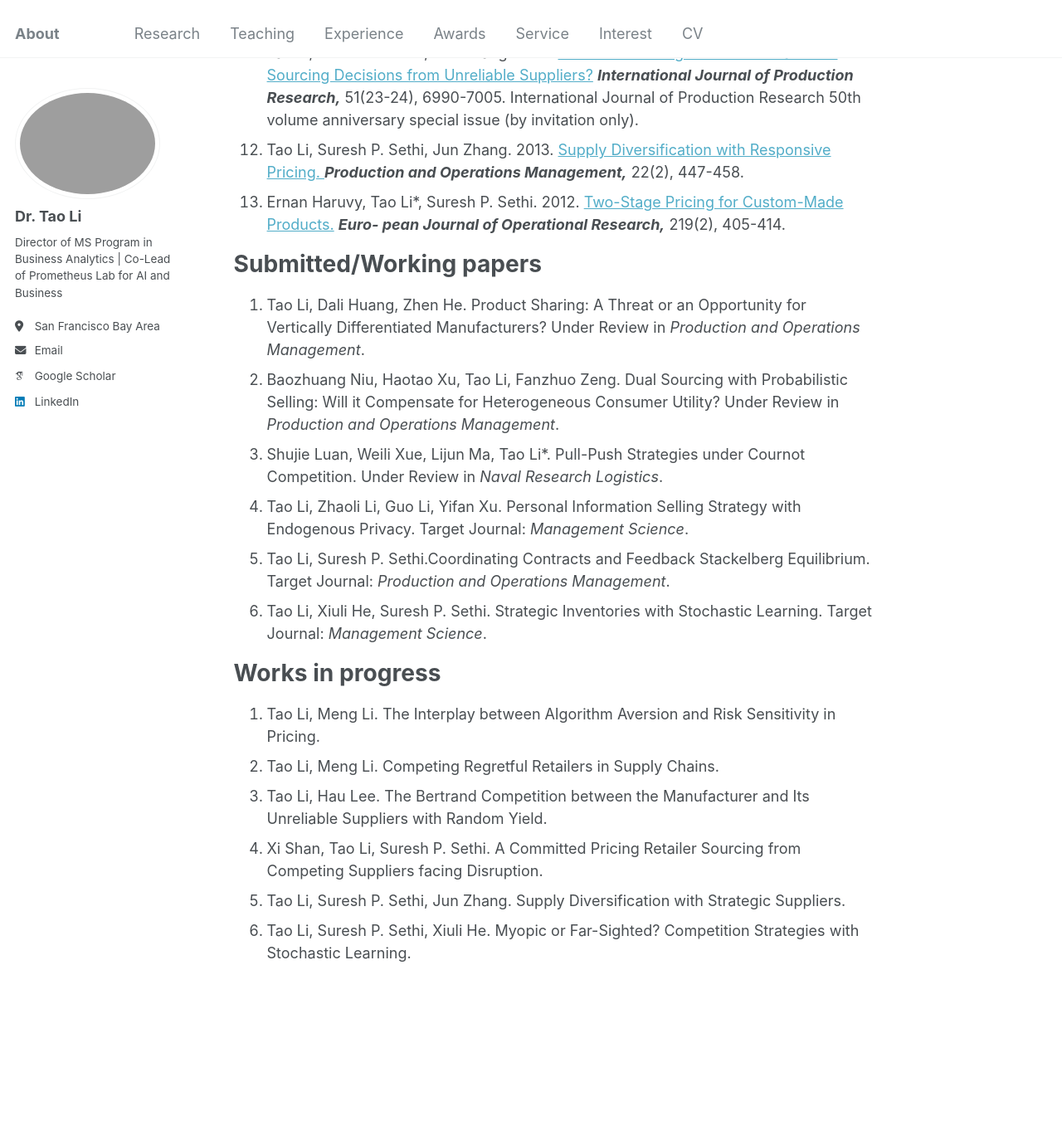
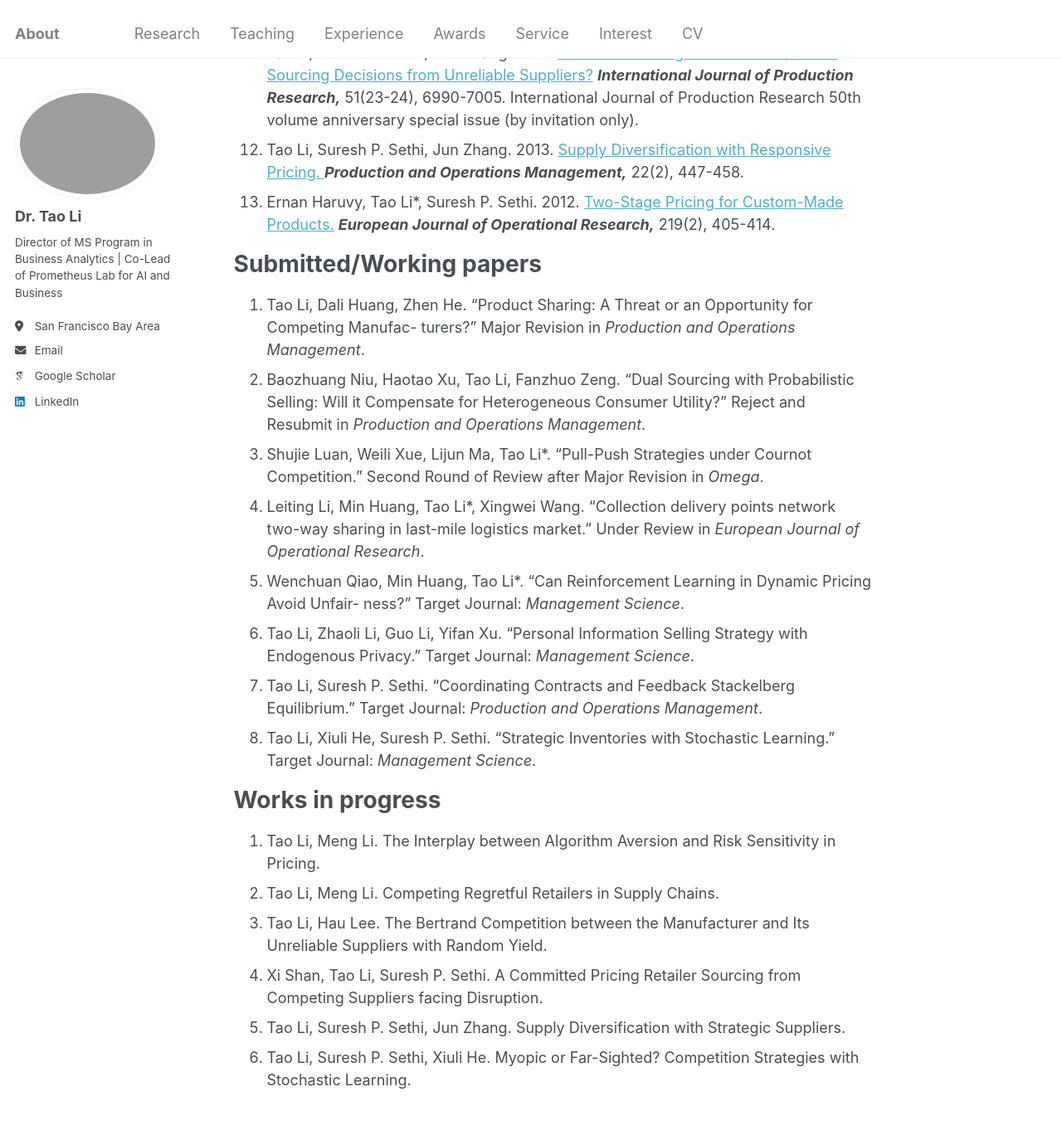
Before and after one commit to Prof-TaoLi/Homepage, a Jekyll site: the page built from _pages/research.md, in a window 1280 px wide and 1400 px high, scrolled down 908 px. Shown: the top 1351 px of the window at 83% size. Built offline with Jekyll 4.4.1, drawn with Linux system fonts in a browser that asks for light colours; some web fonts are replaced.

Commit message:
Update research.md

```diff
--- a/_pages/research.md
+++ b/_pages/research.md
@@ -14,25 +14,21 @@ author_profile: true
 8. Tao Li, Suresh P. Sethi. 2017. <a href="https://www.semanticscholar.org/paper/A-review-of-dynamic-Stackelberg-game-models-Li-Sethi/ba9d64c30bcc311e583c0da9d2e60af0a7628dce?p2df">A Review of Dynamic Stackelberg Game Models.</a> <b><i>Discrete and Continuous Dynamical Systems - Series B,</i></b> 22(1), 125-159.
 9. Tao Li, Suresh P. Sethi, Xiuli He. 2015. <a href="https://journals.sagepub.com/doi/abs/10.1111/poms.12320">Dynamic Pricing, Production, and Channel Coordination with Stochastic Learning.</a> <b><i>Production and Operations Management,</i></b> 24(6), 857-882.
 10. Tao Li, Suresh P. Sethi, Jun Zhang. 2014. <a href="https://www.sciencedirect.com/science/article/abs/pii/S092552731400231X">Supply Diversification with Isoelastic Demand.</a> <b><i>International Journal of Production Economics,</i></b> 157, 2-6.
-11. Tao Li, Suresh P. Sethi, Jun Zhang. 2013. <a href="https://papers.ssrn.com/sol3/papers.cfm?abstract_id=1673541">How Does Pricing Power Affect a Firm’s Sourcing Decisions from Unreliable Suppliers?</a> <b><i>International Journal of Production Research,</i></b> 51(23-24), 6990-7005. International Journal of Production Research 50th volume anniversary special issue (by invitation only).
+11. Tao Li, Suresh P. Sethi, Jun Zhang. 2013. <a href="https://www.tandfonline.com/doi/abs/10.1080/00207543.2013.849826">How Does Pricing Power Affect a Firm’s Sourcing Decisions from Unreliable Suppliers?</a> <b><i>International Journal of Production Research,</i></b> 51(23-24), 6990-7005. International Journal of Production Research 50th volume anniversary special issue (by invitation only).
 12. Tao Li, Suresh P. Sethi, Jun Zhang. 2013. <a href="https://onlinelibrary.wiley.com/doi/abs/10.1111/j.1937-5956.2012.01369.x">Supply Diversification with Responsive Pricing. </a> <b><i>Production and Operations Management,</i></b> 22(2), 447-458.
-13. Ernan Haruvy, Tao Li*, Suresh P. Sethi. 2012. <a href="https://www.sciencedirect.com/science/article/abs/pii/S0377221711011040">Two-Stage Pricing for Custom-Made Products.</a> <b><i> Euro- pean Journal of Operational Research,</i></b> 219(2), 405-414.
+13. Ernan Haruvy, Tao Li*, Suresh P. Sethi. 2012. <a href="https://www.sciencedirect.com/science/article/abs/pii/S0377221711011040">Two-Stage Pricing for Custom-Made Products.</a> <b><i> European Journal of Operational Research,</i></b> 219(2), 405-414.
 
 
 Submitted/Working papers
 ======
-1. Tao Li, Dali Huang, Zhen He. Product Sharing: A Threat or an Opportunity for Vertically Differentiated
-Manufacturers? Under Review in <i>Production and Operations Management</i>.
-2. Baozhuang Niu, Haotao Xu, Tao Li, Fanzhuo Zeng. Dual Sourcing with Probabilistic Selling: Will it
-Compensate for Heterogeneous Consumer Utility? Under Review in <i>Production and Operations Management</i>.
-3. Shujie Luan, Weili Xue, Lijun Ma, Tao Li*. Pull-Push Strategies under Cournot Competition. Under
-Review in <i>Naval Research Logistics</i>.
-4. Tao Li, Zhaoli Li, Guo Li, Yifan Xu. Personal Information Selling Strategy with Endogenous Privacy.
-Target Journal: <i>Management Science</i>.
-5. Tao Li, Suresh P. Sethi.Coordinating Contracts and Feedback Stackelberg Equilibrium. Target Journal:
-<i>Production and Operations Management</i>.
-6. Tao Li, Xiuli He, Suresh P. Sethi. Strategic Inventories with Stochastic Learning. Target Journal:
-<i>Management Science</i>.
+1. Tao Li, Dali Huang, Zhen He. “Product Sharing: A Threat or an Opportunity for Competing Manufac- turers?” Major Revision in <i>Production and Operations Management</i>.
+2. Baozhuang Niu, Haotao Xu, Tao Li, Fanzhuo Zeng. “Dual Sourcing with Probabilistic Selling: Will it Compensate for Heterogeneous Consumer Utility?” Reject and Resubmit in <i>Production and Operations Management</i>.
+3. Shujie Luan, Weili Xue, Lijun Ma, Tao Li*. “Pull-Push Strategies under Cournot Competition.” Second Round of Review after Major Revision in <i>Omega</i>.
+4. Leiting Li, Min Huang, Tao Li*, Xingwei Wang. “Collection delivery points network two-way sharing in last-mile logistics market.” Under Review in <i>European Journal of Operational Research</i>.
+5. Wenchuan Qiao, Min Huang, Tao Li*. “Can Reinforcement Learning in Dynamic Pricing Avoid Unfair- ness?” Target Journal: <i>Management Science</i>.
+6. Tao Li, Zhaoli Li, Guo Li, Yifan Xu. “Personal Information Selling Strategy with Endogenous Privacy.” Target Journal: <i>Management Science</i>.
+7. Tao Li, Suresh P. Sethi. “Coordinating Contracts and Feedback Stackelberg Equilibrium.” Target Journal: <i>Production and Operations Management</i>.
+8. Tao Li, Xiuli He, Suresh P. Sethi. “Strategic Inventories with Stochastic Learning.” Target Journal: <i>Management Science</i>.
 
 Works in progress
 ======
```
